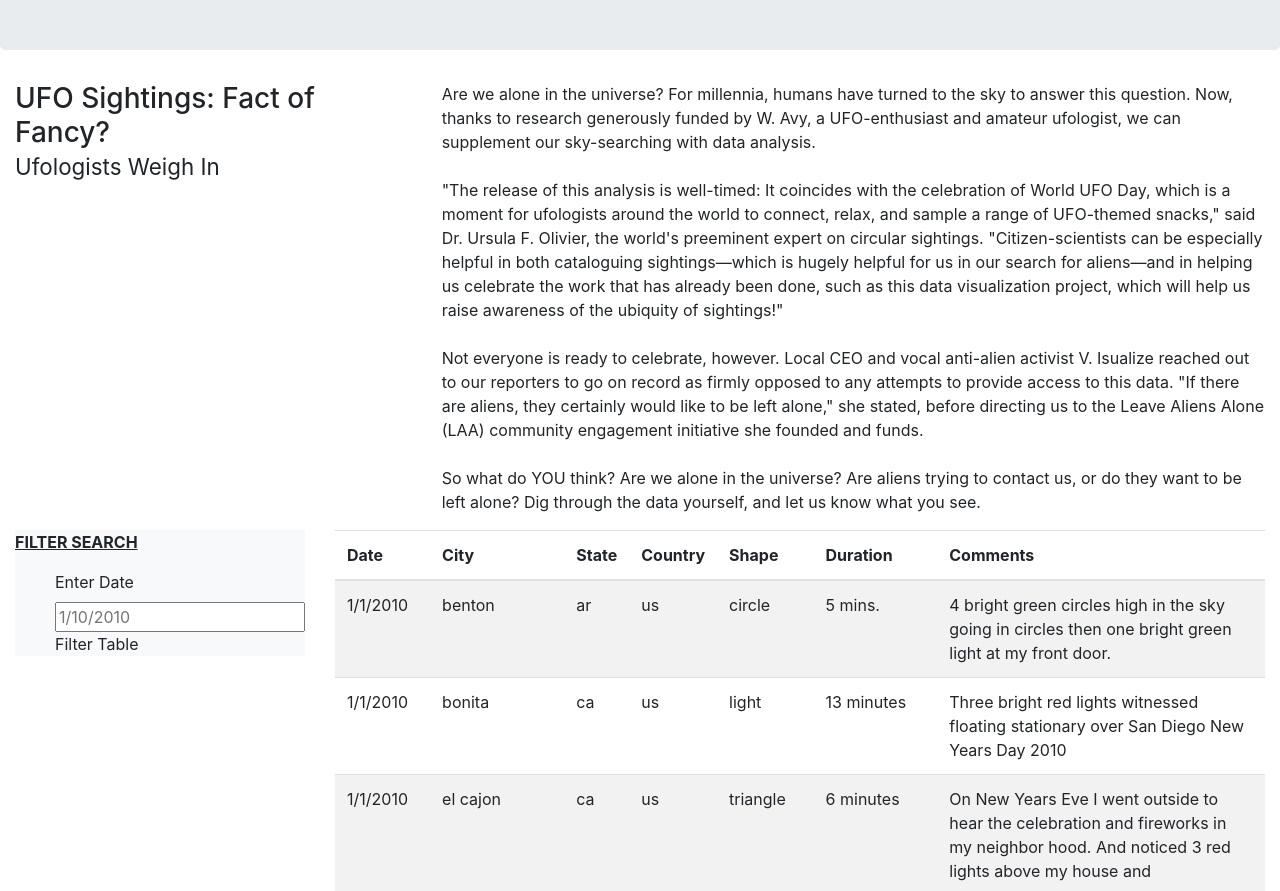
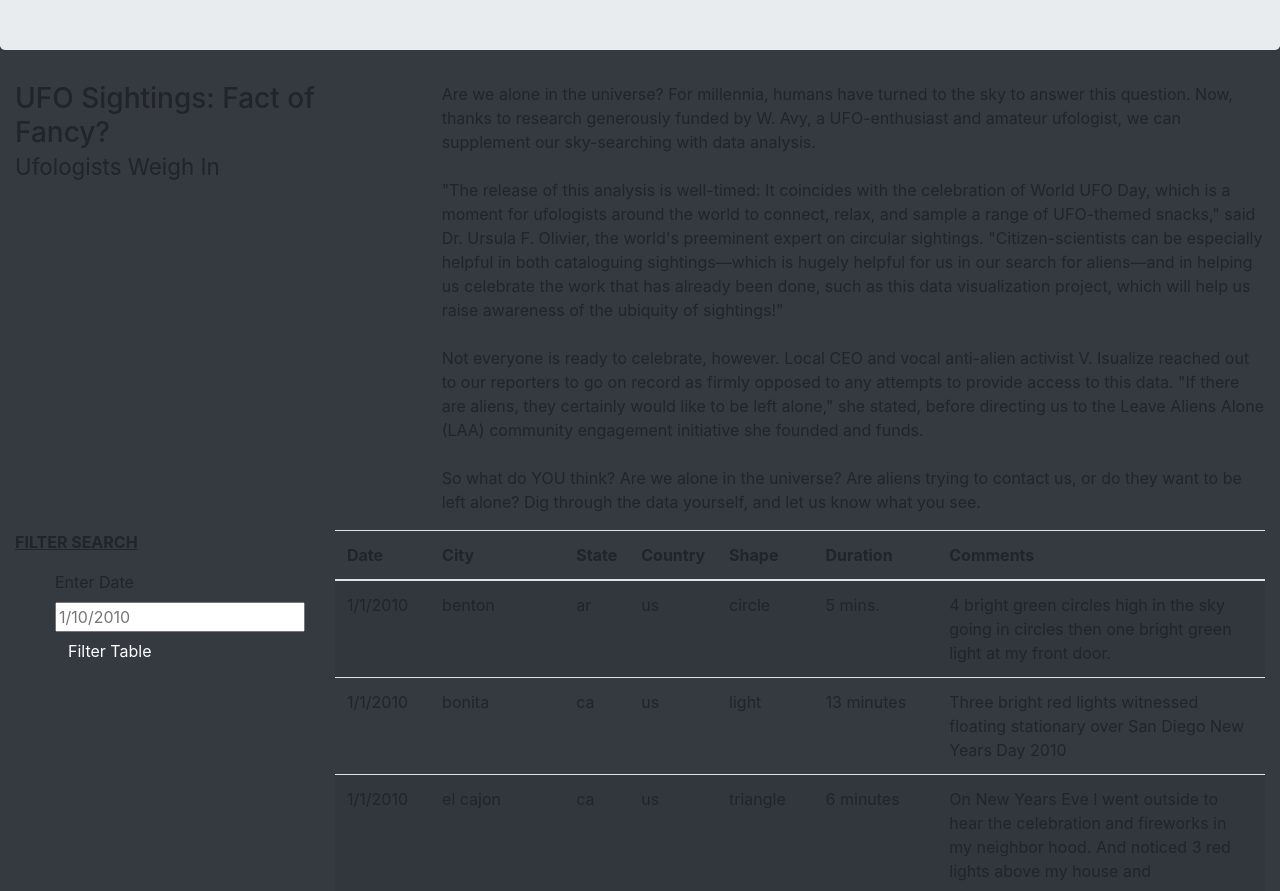
Before and after one commit to jpmendeziii/UFOs, a plain HTML site: page index.html in a window 1280 px wide. Shown: the part 209-1100 px from the top of the page. Drawn offline with nearby package versions, Linux system fonts and the light colour scheme.

Commit message:
updated index after 11.6.3

```diff
--- a/index.html
+++ b/index.html
@@ -22,7 +22,7 @@
     <link rel="stylesheet" href="static/css/style.css">
 
 
-<body>
+<body class="bg-dark">
 
     <div class="wrapper">
         <nav class="navbar navbar-expand-lg">
@@ -72,16 +72,20 @@
     <div class="container-fluid">
         <div class="row">
           <div class="col-md-3">
-            <form class="bg-light">
+            <form class="bg-dark">
               <p><b><u>FILTER SEARCH</u></b></p>
-              <ul class="bg-light">
+              <ul class="bg-dark">
+
                 <li class="list-group" class="btn-dark">
                   <label for="datetime">Enter Date</label>
                   <input type="text" placeholder="1/10/2010" id="datetime" />
                 </li>
-                Filter Table
+                  <button id="filter-btn" type="button" class="btn btn-dark">
+                    Filter Table
+                  </button>
                 </li>
-
+              </ul>
+            </form>
 
               </div>
 
```
